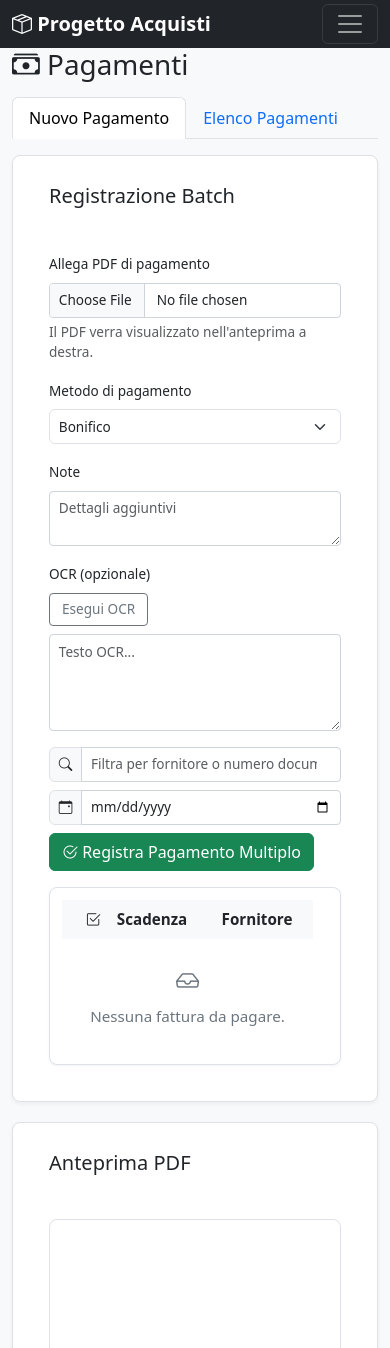
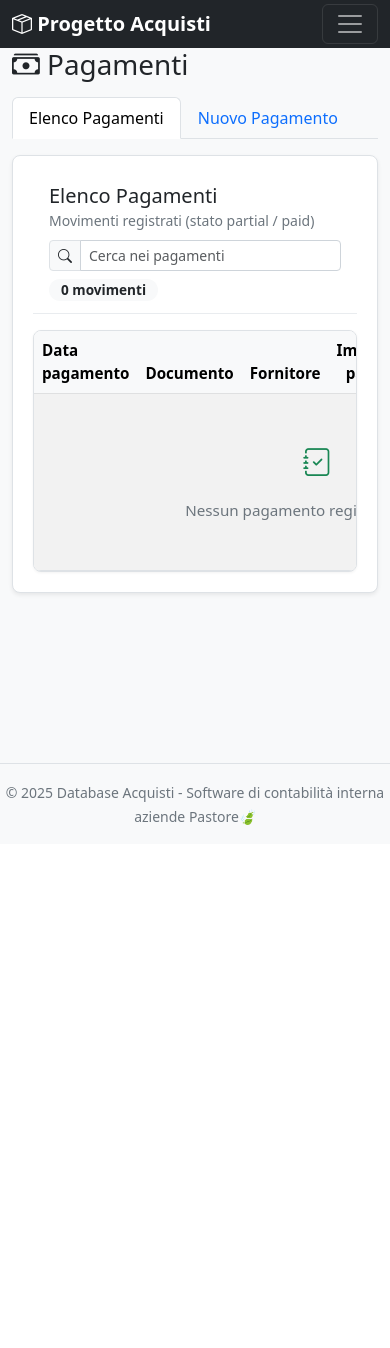
Before and after one commit to PierPaoloPastore/Progetto_Database_Acquisti, a Flask app: page /payments/ in a window 390 px wide. Shown: the top 1348 px of the page. After the commit the page ends 825 px from the top, so only its background shows below. Run offline with Flask 3, Linux system fonts and the light colour scheme; parts of the project's set-up code (start-up, migrations or seed data) failed here and were passed over.

Commit message:
Add payment history search and UI tweaks
Add a client-side search for the Payments history and adjust the inbox UI. Changes:

- JS: add setupPaymentHistoryFilter(), hook it into DOMContentLoaded, and filter #tab-history table rows by a new data-payment-search attribute on keyup/change.
- HTML: swap tabs so the history tab is the default visible tab, add a search input (id=payment-history-search) and move the count badge into the header; add data-payment-search to each payment row with concatenated searchable fields.
- CSS: introduce .payment-history-search styles to control the search input sizing.

This enables quick filtering of payment history without server requests and tidies the header layout for responsiveness.

```diff
--- a/app/static/css/payments.css
+++ b/app/static/css/payments.css
@@ -110,6 +110,14 @@
 
 .date-filter {
     min-width: 190px;
+}
+
+.payment-history-search {
+    min-width: 220px;
+}
+
+.payment-history-search .form-control {
+    min-width: 0;
 }
 
 .invoice-list {
--- a/app/static/js/payments.js
+++ b/app/static/js/payments.js
@@ -1,6 +1,7 @@
 document.addEventListener("DOMContentLoaded", () => {
     setupTabSwitching();
     setupInvoiceFilter();
+    setupPaymentHistoryFilter();
     setupPdfPreview();
     setupPaymentsSplitter();
     setupPaymentOcr();
@@ -129,6 +130,29 @@ function setupInvoiceFilter() {
     searchInput?.addEventListener("keyup", applyFilter);
     dateInput?.addEventListener("change", applyFilter);
     dateInput?.addEventListener("keyup", applyFilter);
+}
+
+function setupPaymentHistoryFilter() {
+    const searchInput = document.getElementById("payment-history-search");
+    if (!searchInput) return;
+
+    const rows = Array.from(
+        document.querySelectorAll("#tab-history tbody tr[data-payment-search]")
+    );
+    if (!rows.length) return;
+
+    const applyFilter = () => {
+        const query = (searchInput.value || "").toLowerCase().trim();
+
+        rows.forEach((row) => {
+            const text = (row.getAttribute("data-payment-search") || "").toLowerCase();
+            const match = !query || text.includes(query);
+            row.classList.toggle("d-none", !match);
+        });
+    };
+
+    searchInput.addEventListener("keyup", applyFilter);
+    searchInput.addEventListener("change", applyFilter);
 }
 
 function setupPdfPreview() {
--- a/app/templates/payments/inbox.html
+++ b/app/templates/payments/inbox.html
@@ -14,14 +14,14 @@
 
     <ul class="nav nav-tabs mb-3" role="tablist">
         <li class="nav-item" role="presentation">
-            <a class="nav-link active" href="#tab-new" data-tab-target="tab-new" role="tab">Nuovo Pagamento</a>
+            <a class="nav-link active" href="#tab-history" data-tab-target="tab-history" role="tab">Elenco Pagamenti</a>
         </li>
         <li class="nav-item" role="presentation">
-            <a class="nav-link" href="#tab-history" data-tab-target="tab-history" role="tab">Elenco Pagamenti</a>
+            <a class="nav-link" href="#tab-new" data-tab-target="tab-new" role="tab">Nuovo Pagamento</a>
         </li>
     </ul>
 
-    <section id="tab-new" class="tab-section">
+    <section id="tab-new" class="tab-section d-none">
         <div class="split-container">
             <div class="split-section split-section-left card">
                 <div class="card-header bg-white border-bottom-0">
@@ -161,14 +161,20 @@
         </div>
     </section>
 
-    <section id="tab-history" class="tab-section d-none">
+    <section id="tab-history" class="tab-section">
         <div class="card shadow-sm">
-            <div class="card-header bg-white d-flex justify-content-between align-items-center">
+            <div class="card-header bg-white d-flex justify-content-between align-items-center flex-wrap gap-2">
                 <div>
                     <h5 class="mb-0">Elenco Pagamenti</h5>
                     <small class="text-muted">Movimenti registrati (stato partial / paid)</small>
                 </div>
-                <span class="badge bg-light text-dark">{{ payment_history|length|format_int }} movimenti</span>
+                <div class="d-flex align-items-center gap-2 flex-wrap">
+                    <div class="input-group input-group-sm payment-history-search">
+                        <span class="input-group-text"><i class="bi bi-search"></i></span>
+                        <input type="search" id="payment-history-search" class="form-control" placeholder="Cerca nei pagamenti">
+                    </div>
+                    <span class="badge bg-light text-dark">{{ payment_history|length|format_int }} movimenti</span>
+                </div>
             </div>
             <div class="card-body p-0">
                 <div class="table-responsive scrollable-list scrollable-list-flush">
@@ -187,7 +193,7 @@
                         <tbody>
                             {% for payment in payment_history %}
                                 {% set invoice = payment.document %}
-                                <tr>
+                                <tr data-payment-search="{{ payment.id }} {{ invoice.document_number if invoice else '' }} {{ invoice.id if invoice else '' }} {{ invoice.supplier.name if invoice and invoice.supplier else '' }} {{ payment.paid_date.strftime('%d/%m/%Y') if payment.paid_date else '' }} {{ payment.updated_at.strftime('%d/%m/%Y') if payment.updated_at else '' }} {{ payment.payment_method or (payment.payment_document.payment_type if payment.payment_document) or '' }} {{ payment.status }} {{ payment.payment_document_id or '' }} {{ payment.payment_document.file_name if payment.payment_document else '' }} {{ payment.paid_amount or payment.expected_amount or '' }} {{ (payment.paid_amount or payment.expected_amount or 0)|format_amount }}">
                                     <td>{{ payment.paid_date.strftime('%d/%m/%Y') if payment.paid_date else (payment.updated_at.strftime('%d/%m/%Y') if payment.updated_at else '-') }}</td>
                                     <td>
                                         {% if invoice %}
```
